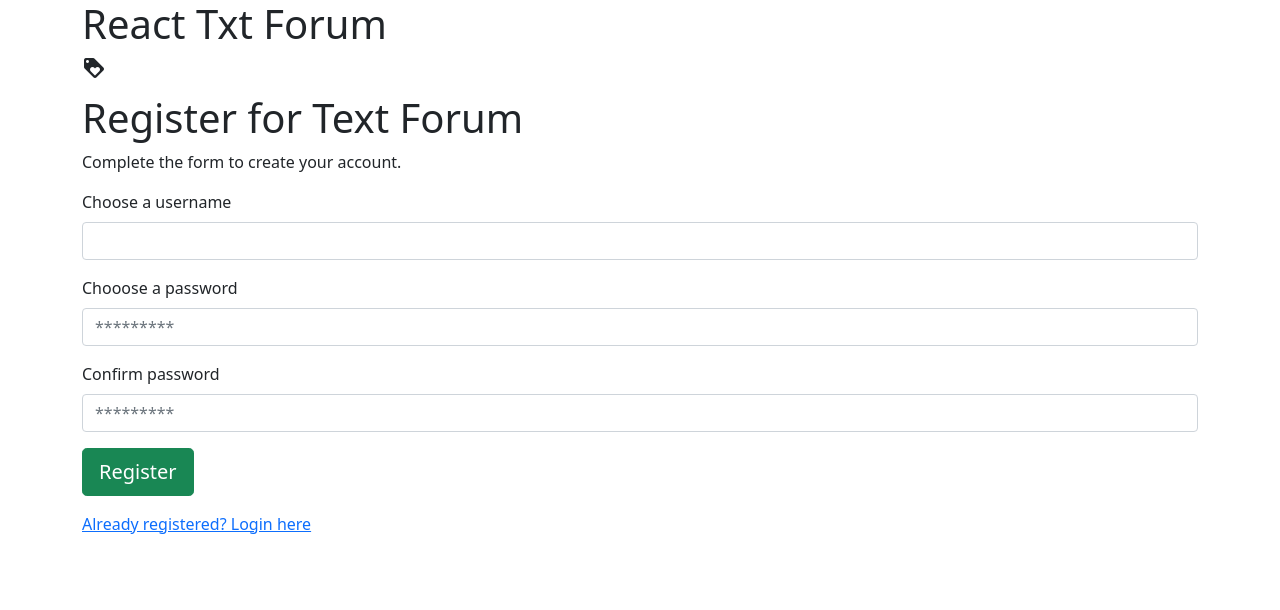
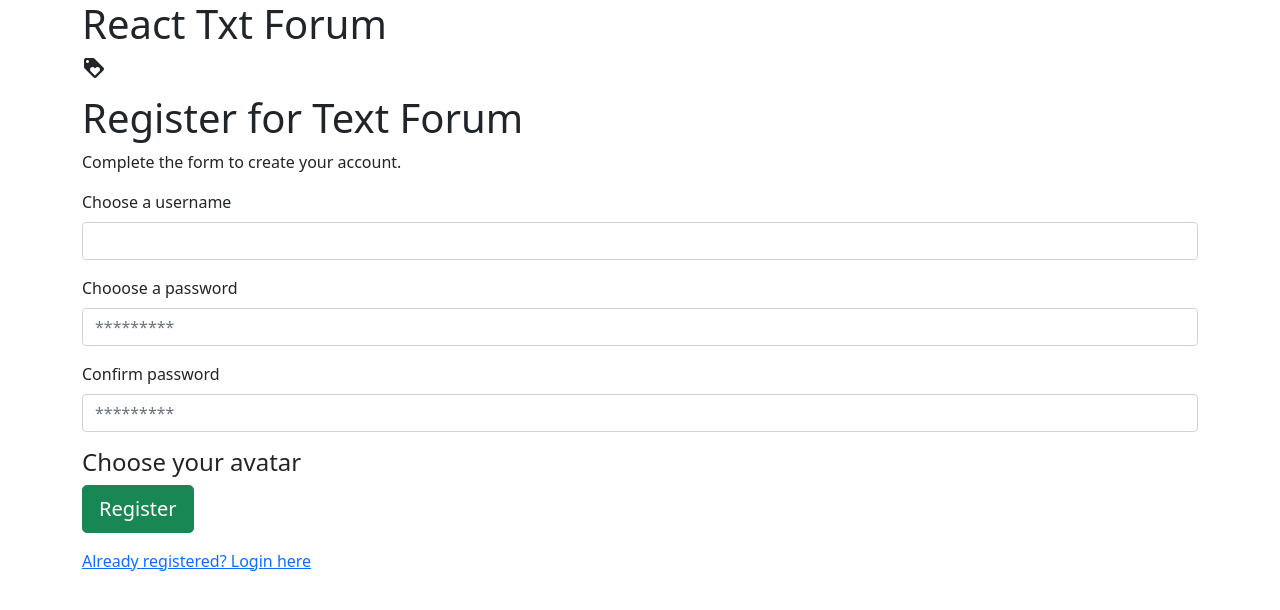
Before and after one commit to dprashin/react-txt-forum, a React (Create React App) app: page /register in a window 1280 px wide. Shown: the top 610 px of the page. Built offline with nearby package versions, Linux system fonts and the light colour scheme; no server answers.

Commit message:
Avatar component

```diff
--- /dev/null
+++ b/src/Avatars/Avatars.js
@@ -0,0 +1,22 @@
+import { useEffect } from "react"
+import { AvatarsAPI } from "./AvatarsAPI"
+
+const Avatars = () => {
+
+    useEffect(() => { //emulates componentDidMount
+        AvatarsAPI.getAvatars()
+        .then(avatars => {
+            console.log('Avatars.getAvatars()', avatars);
+        })
+        .catch(error => {
+            console.error('Avatars.getAvatars()', error);
+        })
+    }, [])
+
+    return (
+        <section>
+            <h4>Choose your avatar</h4>
+        </section>
+    )
+}
+export default Avatars
--- /dev/null
+++ b/src/Avatars/AvatarsAPI.js
@@ -0,0 +1,8 @@
+import { handleFirstResponse } from "../utils/apiUtils"
+
+export const AvatarsAPI = {
+    getAvatars() {
+        return fetch('https://noroff-react-txt-forum-api.herokuapp.com/avatars')
+        .then(handleFirstResponse)
+    }
+}
--- a/src/components/Register/Register.js
+++ b/src/components/Register/Register.js
@@ -1,6 +1,7 @@
 import { useState } from "react";
 import { useSelector } from "react-redux";
 import { Link, Redirect } from "react-router-dom";
+import Avatars from "../../Avatars/Avatars";
 import AppContainer from "../../hoc/AppContainer";
 
 const Register = () => {
@@ -64,6 +65,7 @@ const Register = () => {
             onChange= { onInputChange }
           />
         </div>
+        <Avatars />
         <button className="btn btn-success btn-lg">Register</button>
       </form>
       <p className="mb-3">
```
